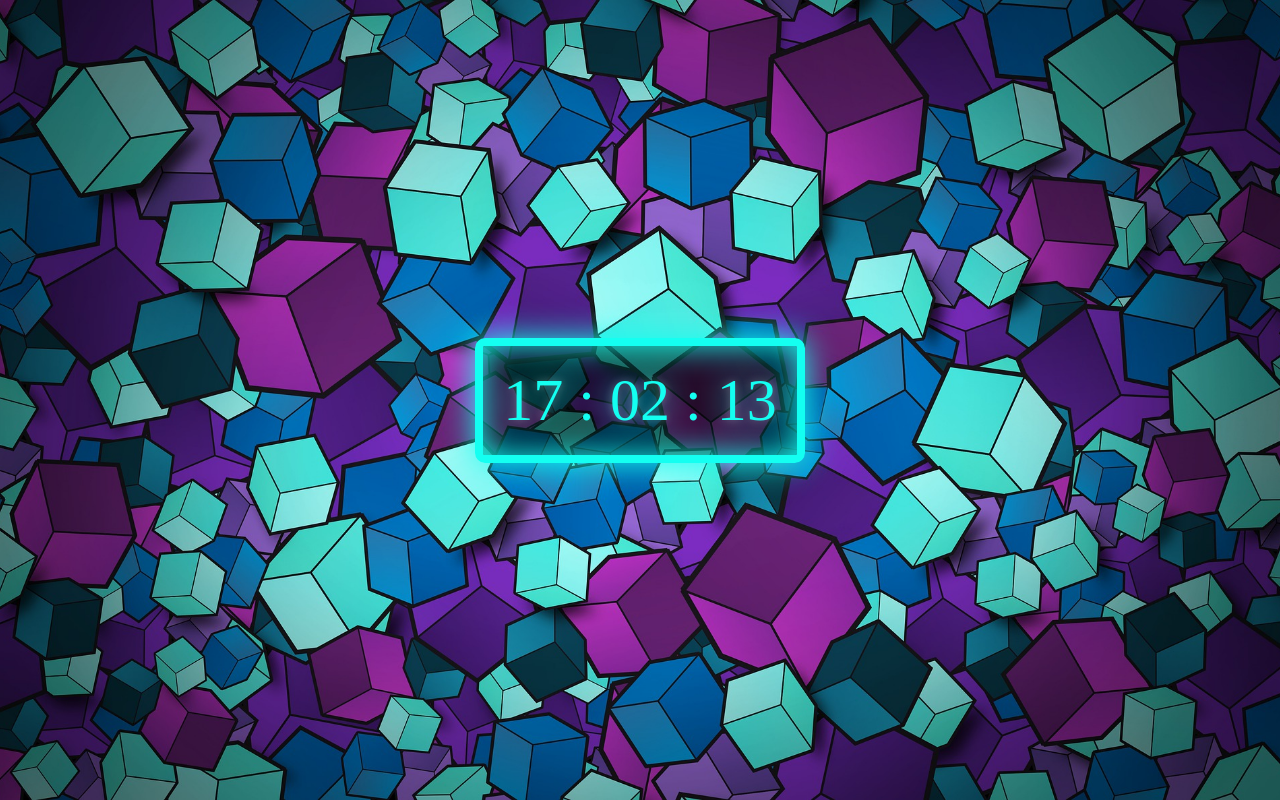
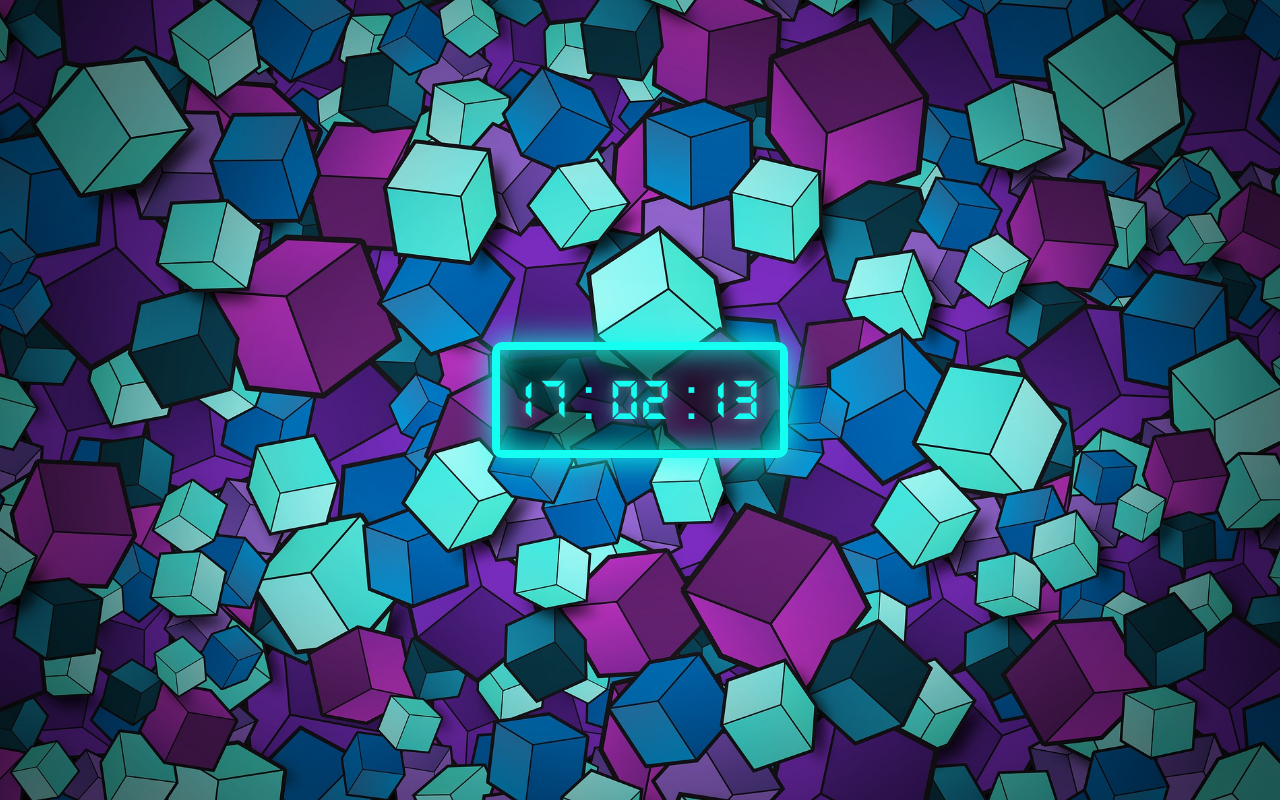
Before and after one commit to FelipeD4ntas/projeto-relogio_digital, a plain HTML site: page index.html in a window 1280 px wide. Drawn offline with Linux system fonts and the light colour scheme; the site is published under a folder, as on GitHub Pages, so addresses that start at the root find nothing.

Commit message:
Update style.css

```diff
--- a/css/style.css
+++ b/css/style.css
@@ -2,7 +2,7 @@
 
 @font-face {
     font-family:'DS-Digital';
-    src: url('/fontes/DS-DIGIB.TTF') format('truetype');
+    src: url('../fontes/DS-DIGIB.TTF') format('truetype');
 }
 
 * {
```
